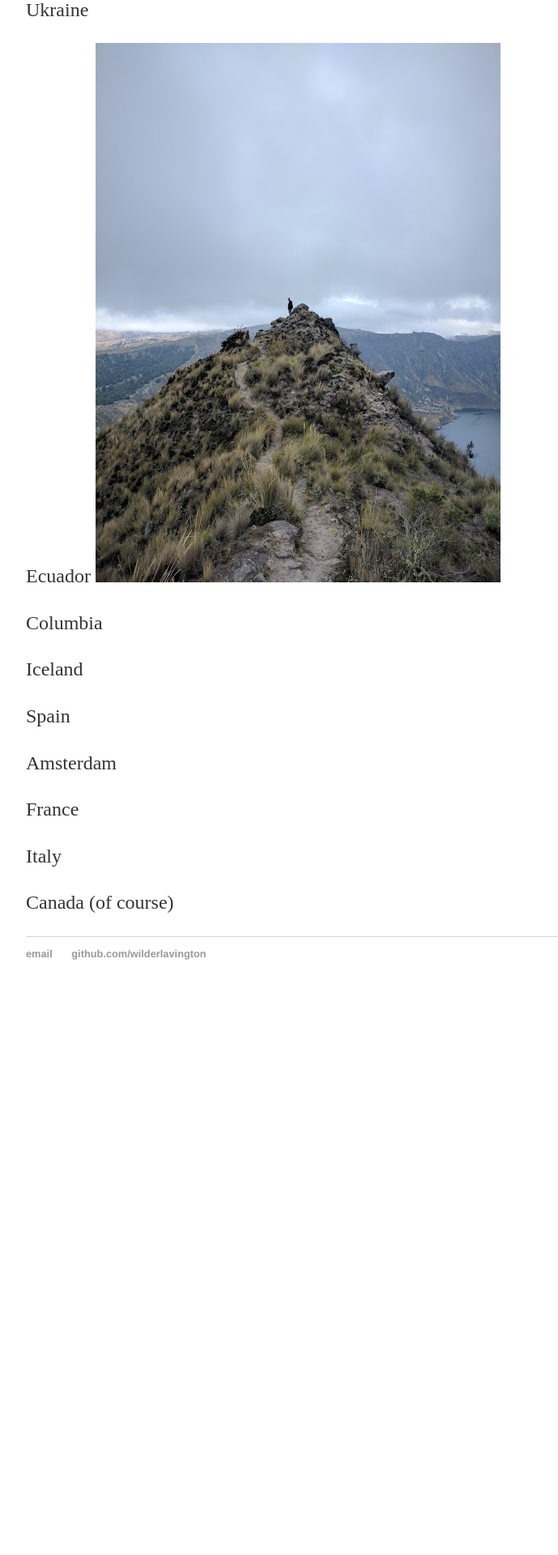
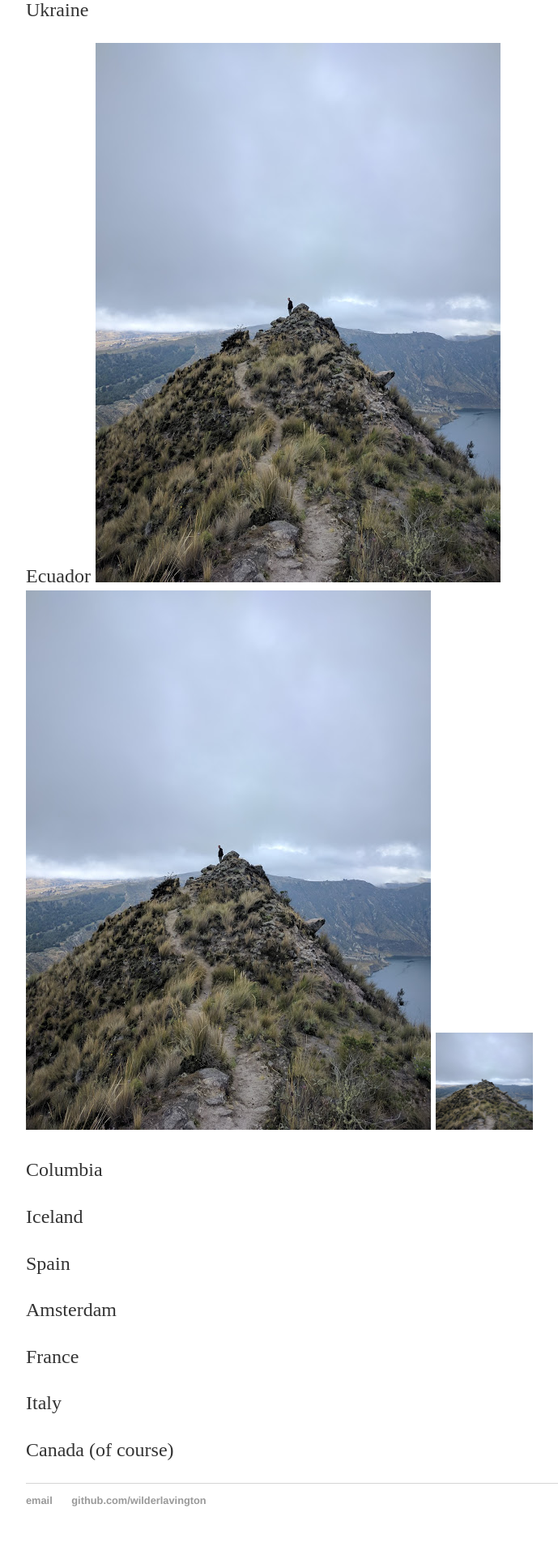
Before and after one commit to WilderLavington/old_web_page, a Jekyll site: the page built from about/index.md, in a window 1280 px wide. Shown: the part 2217-4137 px from the top of the page at 81% size, without its empty margins (160-849 px from the left). Built offline with Jekyll 4.4.1, drawn with Linux system fonts in a browser that asks for light colours; our own code applies the rules of GitHub Pages for plain Markdown files; before the commit the page ends 3462 px from its top, so only the background shows below that.

Commit message:
Update index.md

```diff
--- a/about/index.md
+++ b/about/index.md
@@ -52,6 +52,9 @@ Ukraine
 
 Ecuador
 ![Ecuador](/assets/ecuador/ecuador1.jpg)
+![](/assets/ecuador/ecuador1.jpg)
+<img src="/assets/ecuador/ecuador1.jpg"  width="120" height="120">
+
 
 Columbia
 
```
